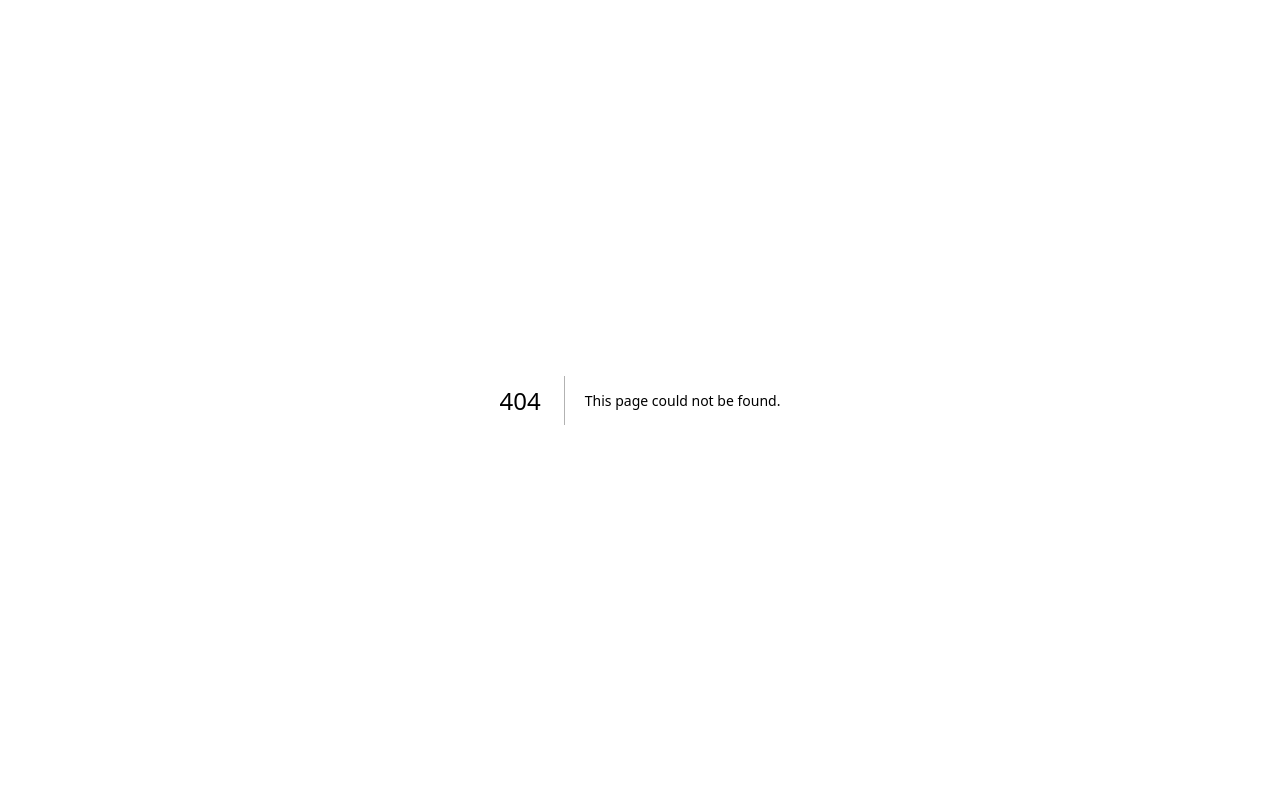
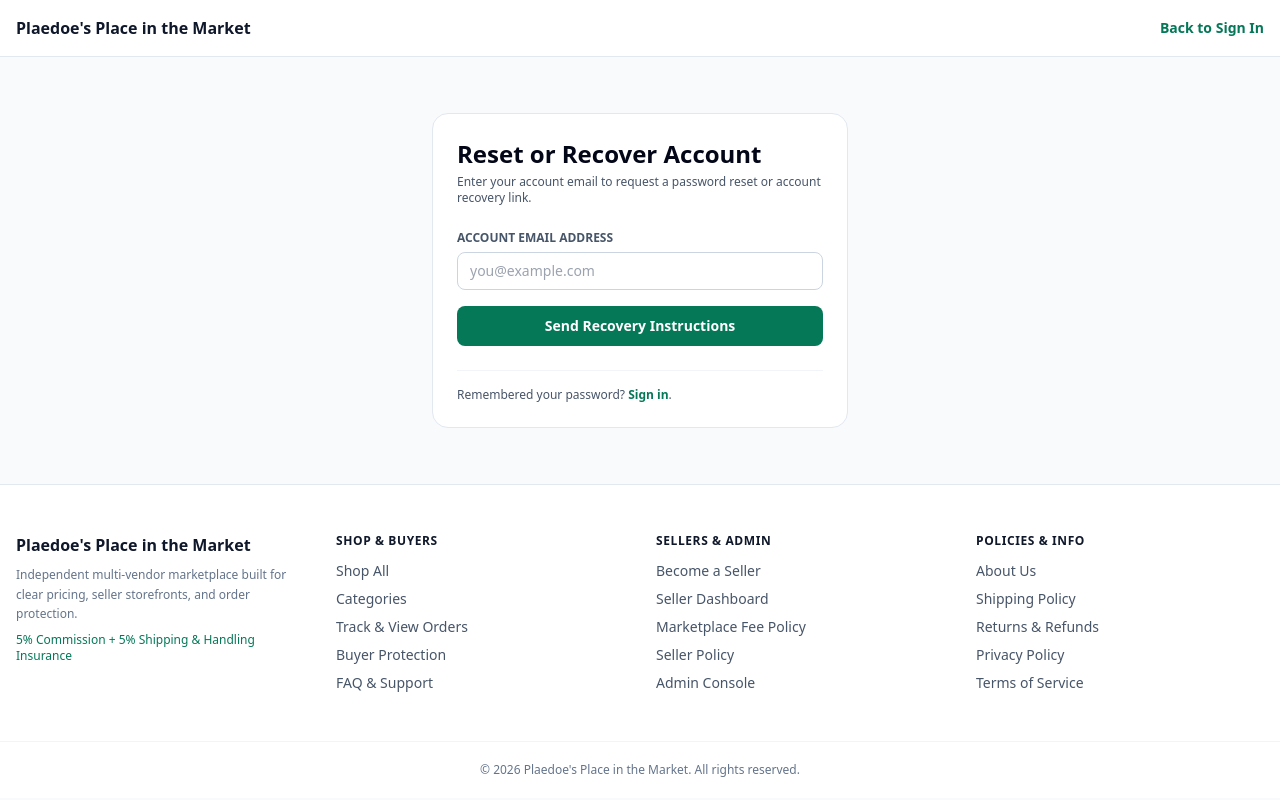
Before and after one commit to creevesunc/Plaedoes-place-in-the-marketplace-, a Next.js app: page /auth/forgot-password in a window 1280 px wide. Before the commit this address had no page. Built offline with nearby package versions, Linux system fonts and the light colour scheme.

Commit message:
Create Forgot Password page component

```diff
--- /dev/null
+++ b/src/app/auth/forgot-password/page.tsx
@@ -0,0 +1,62 @@
+import Link from "next/link";
+import { MarketplaceFooter } from "@/components/MarketplaceFooter";
+
+export default function ForgotPasswordPage() {
+  return (
+    <div className="min-h-screen bg-slate-50 text-slate-900">
+      <header className="border-b border-slate-200 bg-white">
+        <div className="mx-auto flex max-w-7xl items-center justify-between px-4 py-4">
+          <Link href="/" className="text-base font-bold text-slate-900">
+            Plaedoe&apos;s Place in the Market
+          </Link>
+          <Link href="/auth/login" className="text-sm font-semibold text-emerald-700 hover:underline">
+            Back to Sign In
+          </Link>
+        </div>
+      </header>
+
+      <main className="mx-auto max-w-md px-4 py-14">
+        <div className="rounded-2xl border border-slate-200 bg-white p-6 space-y-6">
+          <div>
+            <h1 className="text-2xl font-extrabold text-slate-950">Reset or Recover Account</h1>
+            <p className="mt-1 text-xs text-slate-600">
+              Enter your account email to request a password reset or account recovery link.
+            </p>
+          </div>
+
+          <form className="space-y-4">
+            <div>
+              <label className="block text-xs font-semibold uppercase text-slate-600">
+                Account Email Address
+              </label>
+              <input
+                type="email"
+                name="email"
+                required
+                placeholder="you@example.com"
+                className="mt-1.5 w-full rounded-lg border border-slate-300 px-3 py-2 text-sm"
+              />
+            </div>
+
+            <button
+              type="submit"
+              className="w-full rounded-lg bg-emerald-700 px-4 py-2.5 text-sm font-semibold text-white hover:bg-emerald-800"
+            >
+              Send Recovery Instructions
+            </button>
+          </form>
+
+          <p className="border-t border-slate-100 pt-4 text-xs text-slate-600">
+            Remembered your password?{" "}
+            <Link href="/auth/login" className="font-semibold text-emerald-700 hover:underline">
+              Sign in
+            </Link>
+            .
+          </p>
+        </div>
+      </main>
+
+      <MarketplaceFooter />
+    </div>
+  );
+}
```
